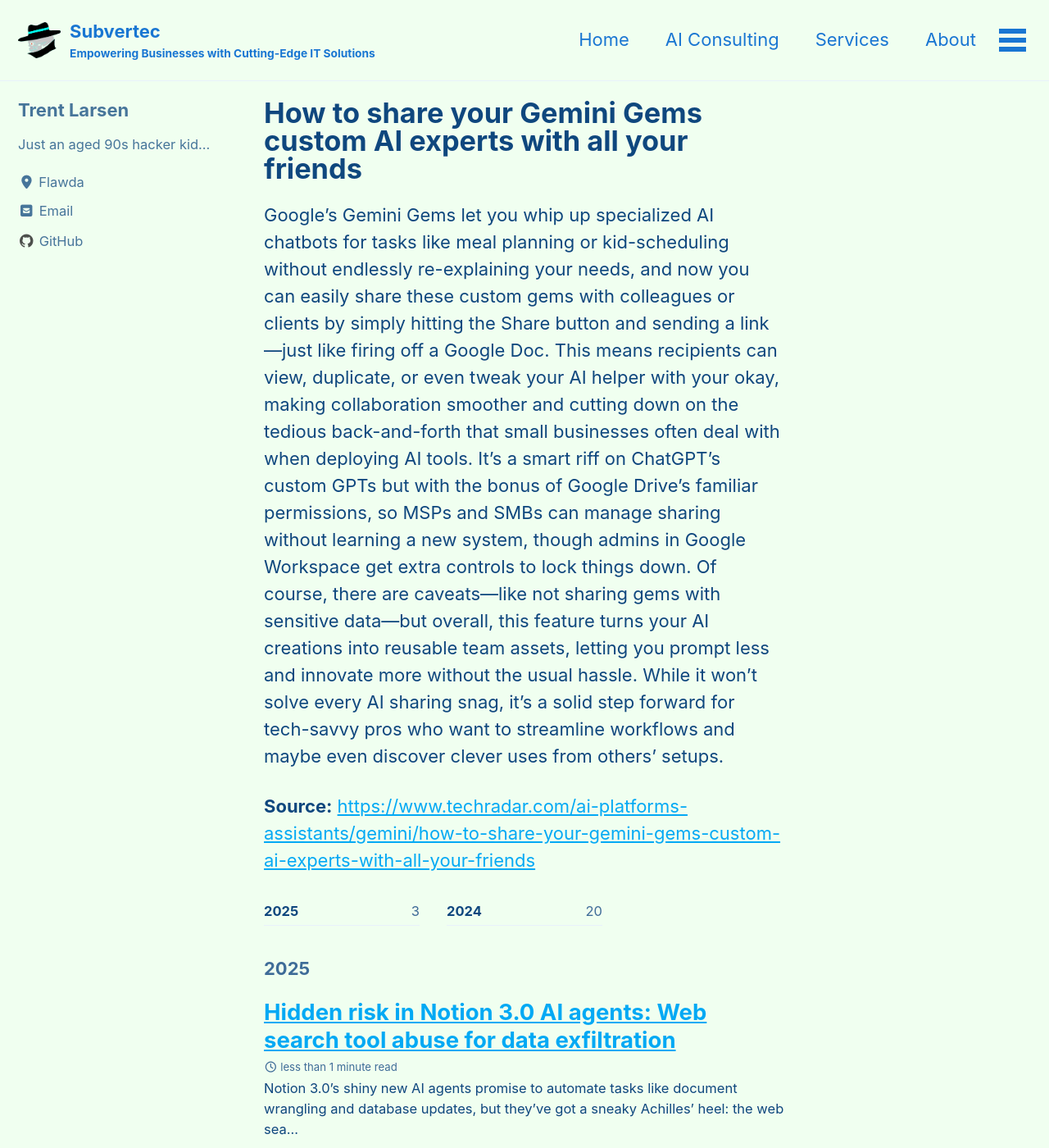
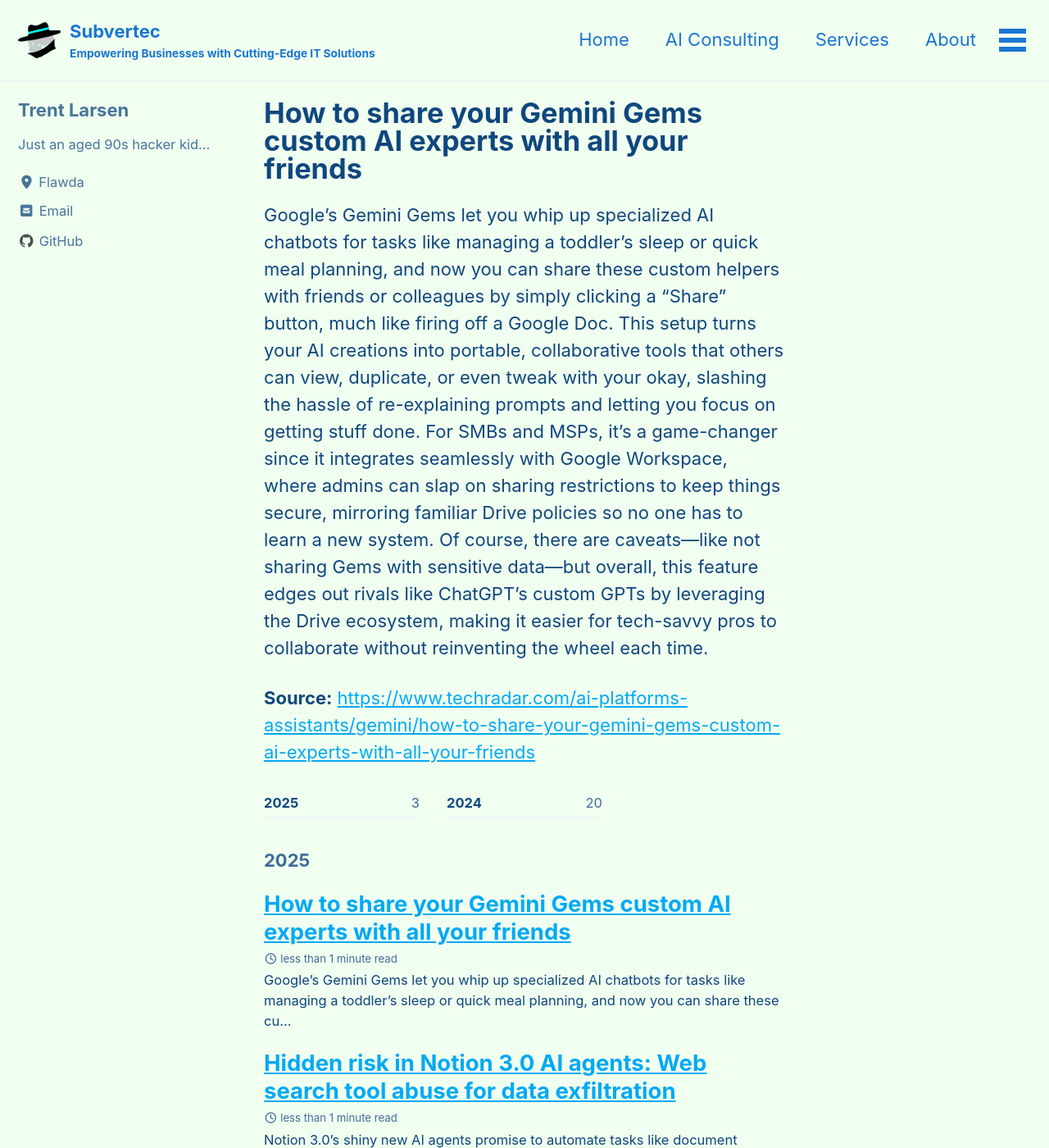
Before and after one commit to subv3rsiv3/website, a Jekyll site: the page built from _posts/2025-09-20-how-to-share-your-gemini-gems-custom-ai-experts-with-all-your-friends.md, in a window 1280 px wide and 1400 px high. Shown: the whole window at 82% size. Built offline with Jekyll 4.4.1, drawn with Linux system fonts in a browser that asks for light colours; cached includes are drawn as plain includes; some of the changed text lies outside the part shown.

Commit message:
Publish: How to share your Gemini Gems custom AI experts with all your friends

```diff
--- a/_posts/2025-09-20-how-to-share-your-gemini-gems-custom-ai-experts-with-all-your-friends.md
+++ b/_posts/2025-09-20-how-to-share-your-gemini-gems-custom-ai-experts-with-all-your-friends.md
@@ -1,10 +1,10 @@
 ---
 layout: posts
 title: How to share your Gemini Gems custom AI experts with all your friends
-date: '2025-09-20 01:54:14 '
-excerpt: Google's Gemini Gems let you whip up specialized AI chatbots for tasks like meal planning or kid-scheduling without endlessly re-explaining your needs, and now you can easily share these custom gems with colleagues or clients by simply hitt
+date: '2025-09-20 03:47:56 '
+excerpt: Google's Gemini Gems let you whip up specialized AI chatbots for tasks like managing a toddler's sleep or quick meal planning, and now you can share these custom helpers with friends or colleagues by simply clicking a "Share" button, much l
 seo_title: How to share your Gemini Gems custom AI experts with all your friends
-seo_description: Google's Gemini Gems let you whip up specialized AI chatbots for tasks like meal planning or kid-scheduling without endlessly re-explaining your needs, and
+seo_description: 'Google''s Gemini Gems let you whip up specialized AI chatbots for tasks like managing a toddler''s sleep or quick meal planning, and now you can share these '
 categories:
 - AI_Automation
 - Backup_DR
@@ -14,6 +14,6 @@
 permalink: /blog/how-to-share-your-gemini-gems-custom-ai-experts-with-all-your-friends/
 ---
 
-Google's Gemini Gems let you whip up specialized AI chatbots for tasks like meal planning or kid-scheduling without endlessly re-explaining your needs, and now you can easily share these custom gems with colleagues or clients by simply hitting the Share button and sending a link—just like firing off a Google Doc. This means recipients can view, duplicate, or even tweak your AI helper with your okay, making collaboration smoother and cutting down on the tedious back-and-forth that small businesses often deal with when deploying AI tools. It's a smart riff on ChatGPT's custom GPTs but with the bonus of Google Drive's familiar permissions, so MSPs and SMBs can manage sharing without learning a new system, though admins in Google Workspace get extra controls to lock things down. Of course, there are caveats—like not sharing gems with sensitive data—but overall, this feature turns your AI creations into reusable team assets, letting you prompt less and innovate more without the usual hassle. While it won't solve every AI sharing snag, it's a solid step forward for tech-savvy pros who want to streamline workflows and maybe even discover clever uses from others' setups.
+Google's Gemini Gems let you whip up specialized AI chatbots for tasks like managing a toddler's sleep or quick meal planning, and now you can share these custom helpers with friends or colleagues by simply clicking a "Share" button, much like firing off a Google Doc. This setup turns your AI creations into portable, collaborative tools that others can view, duplicate, or even tweak with your okay, slashing the hassle of re-explaining prompts and letting you focus on getting stuff done. For SMBs and MSPs, it's a game-changer since it integrates seamlessly with Google Workspace, where admins can slap on sharing restrictions to keep things secure, mirroring familiar Drive policies so no one has to learn a new system. Of course, there are caveats—like not sharing Gems with sensitive data—but overall, this feature edges out rivals like ChatGPT's custom GPTs by leveraging the Drive ecosystem, making it easier for tech-savvy pros to collaborate without reinventing the wheel each time.
 
 **Source:** [https://www.techradar.com/ai-platforms-assistants/gemini/how-to-share-your-gemini-gems-custom-ai-experts-with-all-your-friends](https://www.techradar.com/ai-platforms-assistants/gemini/how-to-share-your-gemini-gems-custom-ai-experts-with-all-your-friends)
```
